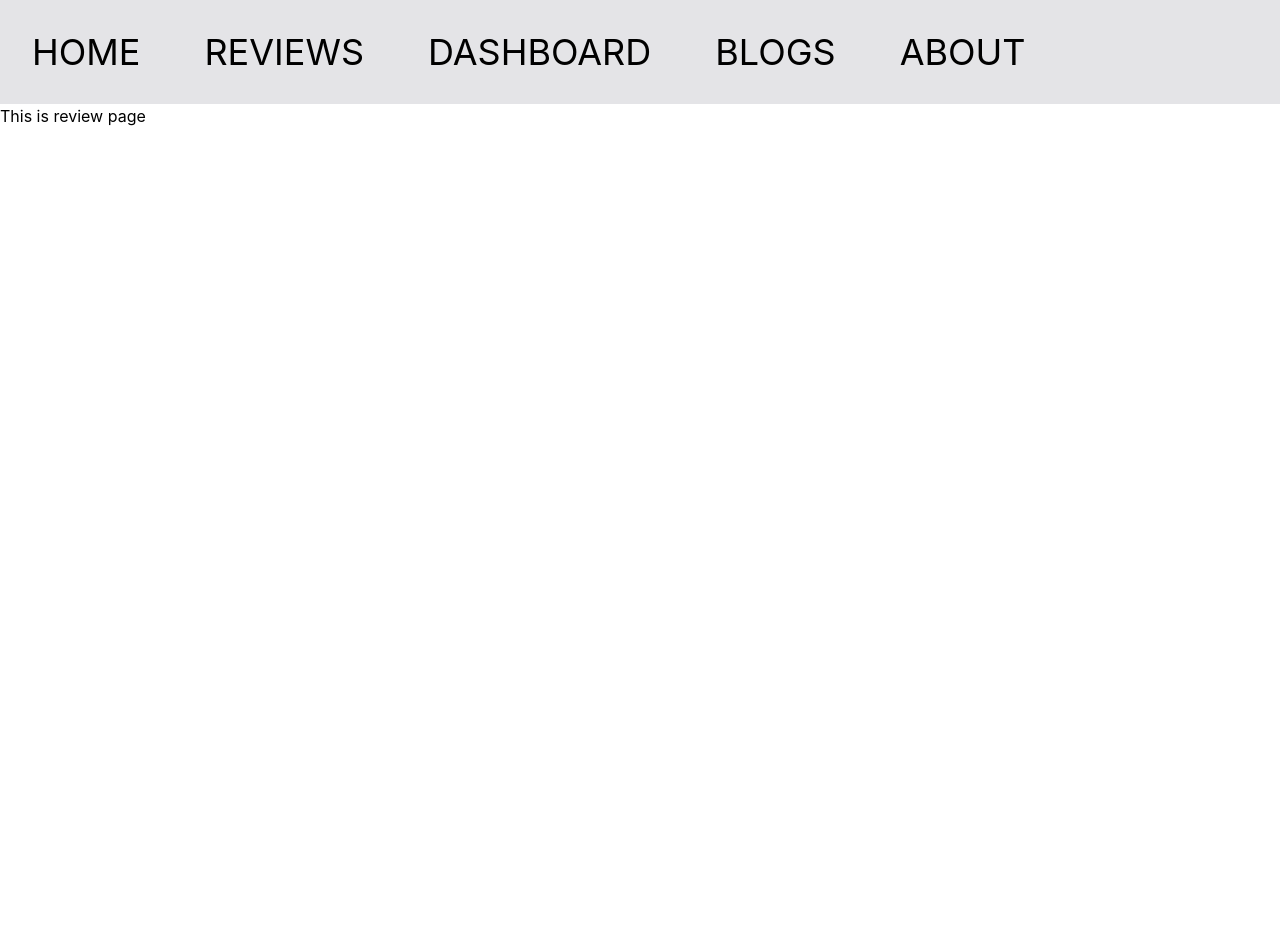
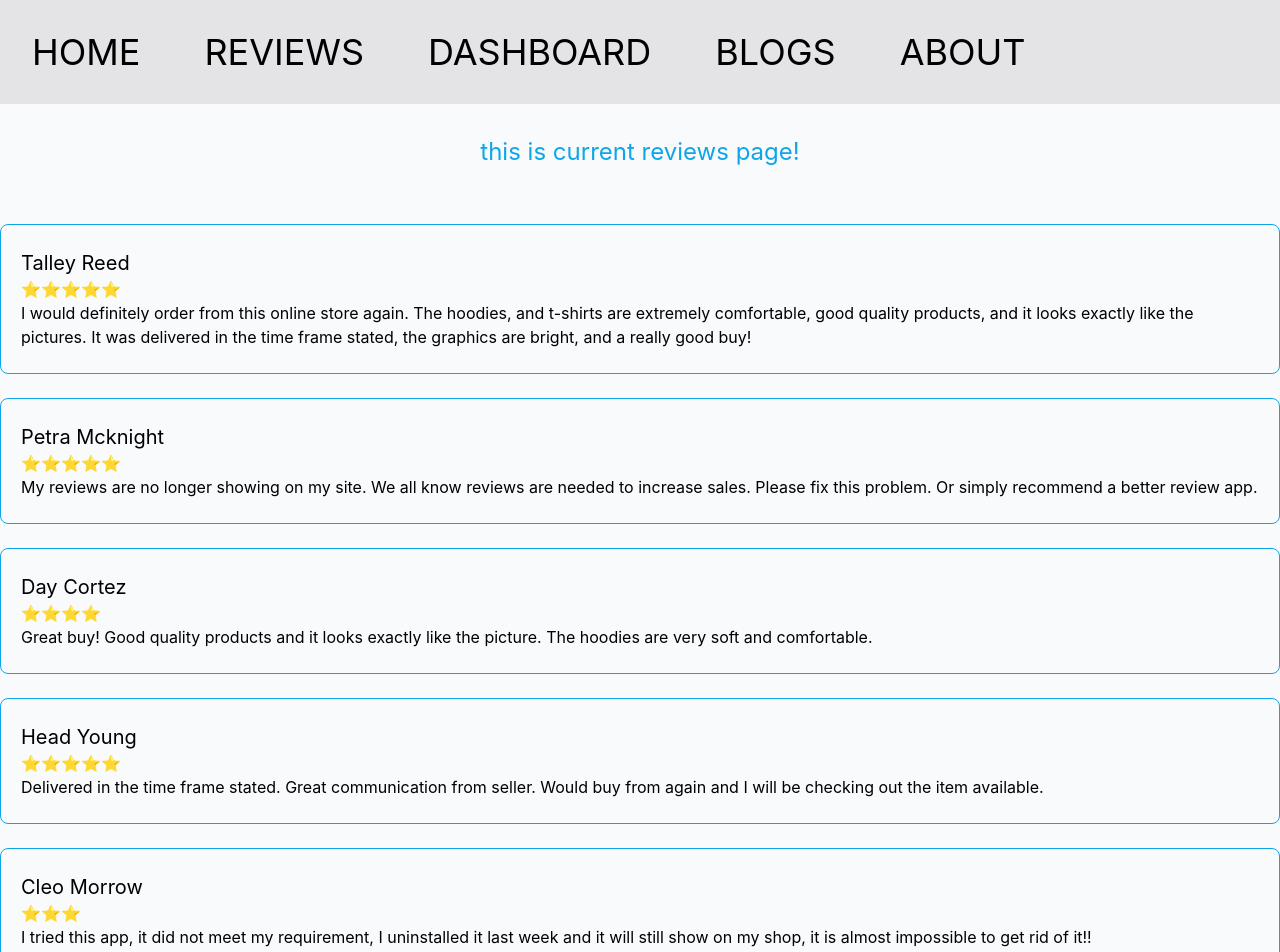
Before and after one commit to Iam-abdulahad/bike-review, a React (Create React App) app: page /reviews in a window 1280 px wide. Shown: the top 952 px of the page. Before the commit the page ends 800 px from the top, so only its background shows below. Built offline with nearby package versions, Linux system fonts and the light colour scheme.

Commit message:
displayed reviews in review component

```diff
--- /dev/null
+++ b/public/reviews.json
@@ -0,0 +1,44 @@
+[
+  {
+    "id": "63a287744a081923d6968d1d",
+    "picture": "http://placehold.it/32x32",
+    "name": "Talley Reed",
+    "rating": "⭐️⭐️⭐️⭐️⭐️",
+    "text": "I would definitely order from this online store again. The hoodies, and t-shirts are extremely comfortable, good quality products, and it looks exactly like the pictures. It was delivered in the time frame stated, the graphics are bright, and a really good buy!"
+  },
+  {
+    "id": "63a2877429008e47317a9ec5",
+    "picture": "http://placehold.it/32x32",
+    "name": "Petra Mcknight",
+    "rating": "⭐️⭐️⭐️⭐️⭐️",
+    "text": "My reviews are no longer showing on my site. We all know reviews are needed to increase sales. Please fix this problem. Or simply recommend a better review app."
+  },
+  {
+    "id": "63a287744707ba37be4f0d6a",
+    "picture": "http://placehold.it/32x32",
+    "name": "Day Cortez",
+    "rating": "⭐️⭐️⭐️⭐️",
+    "text": "Great buy! Good quality products and it looks exactly like the picture. The hoodies are very soft and comfortable."
+  },
+  {
+    "id": "63a287740d87c4d7ade3e26d",
+    "picture": "http://placehold.it/32x32",
+    "name": "Head Young",
+    "rating": "⭐️⭐️⭐️⭐️⭐️",
+    "text": "Delivered in the time frame stated. Great communication from seller. Would buy from again and I will be checking out the item available."
+  },
+  {
+    "id": "63a287746201adbc0534d5e4",
+    "picture": "http://placehold.it/32x32",
+    "name": "Cleo Morrow",
+    "rating": "⭐️⭐️⭐️",
+    "text": "I tried this app, it did not meet my requirement, I uninstalled it last week and it will still show on my shop, it is almost impossible to get rid of it!!"
+  },
+  {
+    "id": "63a28774e30e2912f4deedc1",
+    "picture": "http://placehold.it/32x32",
+    "name": "Taylor Middleton",
+    "rating": "⭐️⭐️⭐️⭐️⭐️",
+    "text": "Very fast shipping and bracelets have good quality she always give out freebies with your order as well✨"
+  }
+]
--- a/src/App.js
+++ b/src/App.js
@@ -2,20 +2,20 @@ import { Route, Routes } from 'react-router-dom';
 import './App.css';
 import Header from './components/Header/Header';
 import Home from './components/Home/Home';
-import Review from './components/Review/Review';
 import Dashboard from './components/Dashboard/Dashboard';
 import Blog from './components/Blog/Blog';
 import About from './components/About/About';
 import Notfound from './components/NotFound/Notfound';
+import Reviews from './components/reviews/Reviews';
 
 
 function App() {
   return (
-    <div className="App">
+    <div className="App bg-gray-50">
       <Header></Header>
       <Routes>
         <Route path='/' element={<Home></Home>} ></Route>
-        <Route path='/reviews' element={<Review></Review>}></Route>
+        <Route path='/reviews' element={<Reviews></Reviews>}></Route>
         <Route path='/dashboard' element={<Dashboard></Dashboard>}></Route>
         <Route path="/blog" element={<Blog></Blog>} />
         <Route path ='/about' element={<About></About>}></Route>
--- a/src/components/Home/Home.js
+++ b/src/components/Home/Home.js
@@ -1,7 +1,9 @@
 import React from 'react';
+import useReviews from '../../hooks/useReviews';
 import Images from '../Images/ktm.jpg';
 
 const Home = () => {
+       const [reviews, setReviews]= useReviews([]);
        return (
               <div class="container mx-auto">
                      <div className='grid grid-cols-2 flex justify-between'>
@@ -12,13 +14,17 @@ const Home = () => {
                                    <h4>
                                    Happiness is the smell of a new car. Girlfriend must be HOT, Beer must be Chilled and Bike must be a KTM. Four wheels move the body, Two wheels move the soul. Faster, faster, faster, until the thrill of speed overcomes the fear of death.
                                    </h4>
-                                   <a class="hire" target="_blank" href="https://www.linkedin.com/in/me-abdulahad/">HIRE ME</a>
+                                   <a class="text-zinc-50 bg-sky-500 rounded-full px-8 py-4 mt-6" target="_blank" href="https://www.linkedin.com/in/iam-abdulahad/"> HIRE ME </a>
                             </div>
                             <div>
                                    <img src={Images} alt="" />
                             </div>
                      </div>
+
+                     <div className='reviews-container'>
+                     </div>
               </div>
+
        );
 };
 
--- a/src/components/Review/Review.js
+++ b/src/components/Review/Review.js
@@ -1,9 +1,17 @@
 import React from 'react';
 
-const Review = () => {
+const Review = ({review}) => {
+       const {name, rating, text} =review;
        return (
-              <div>
-                     <h2>This is review page</h2>
+              <div className='container mx-auto mt-6 py-6 px-5 border-solid border rounded-lg border-sky-500'>
+                     <div className=''>
+                      <div className=''>
+                            <h2 className='text-xl'>{name}</h2>
+                            <h4>{rating}</h4>
+                            <p>{text}</p>
+                      </div>
+                     </div>
+
               </div>
        );
 };
--- /dev/null
+++ b/src/components/reviews/Reviews.js
@@ -0,0 +1,22 @@
+import React from 'react';
+import useReviews from '../../hooks/useReviews';
+import Review from '../Review/Review';
+
+const Reviews = () => {
+       const [reviews, setReviews] = useReviews();
+       return (
+              <div>
+                     <h1 className='text-2xl antialiased flex justify-center text-sky-500 py-8'>this is current reviews page!</h1>
+                     <div>
+                            {
+                                   reviews.map(review =><Review
+                                          key={review.id}
+                                          review={review}
+                                   ></Review>)
+                            }
+                     </div>
+              </div>
+       );
+};
+
+export default Reviews;
--- /dev/null
+++ b/src/hooks/useReviews.js
@@ -0,0 +1,12 @@
+const { useState, useEffect } = require("react")
+
+const useReviews = () =>{
+       const [reviews, setReviews] = useState([]);
+       useEffect ( () =>{
+              fetch('reviews.json')
+              .then(res => res.json())
+              .then(data => setReviews(data));
+       },[]);
+       return [reviews, setReviews];
+}
+export default useReviews;
```
